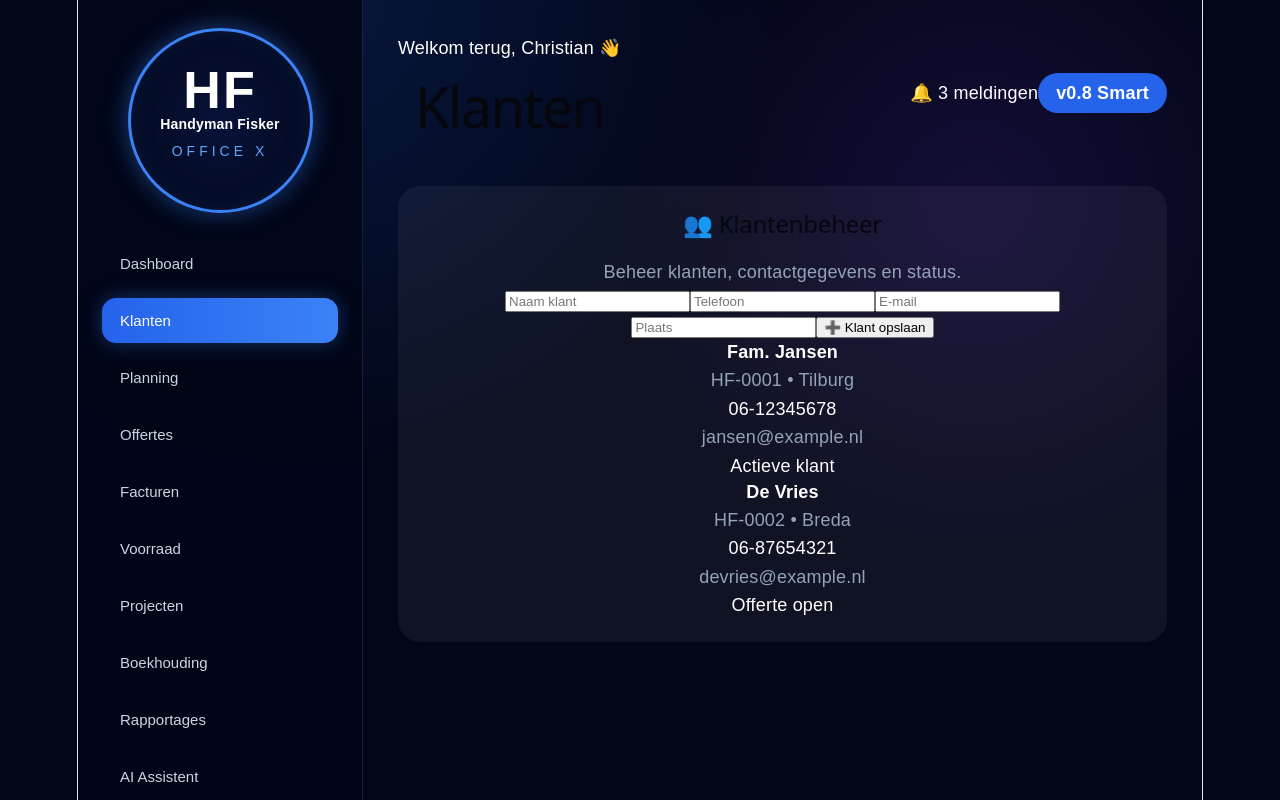
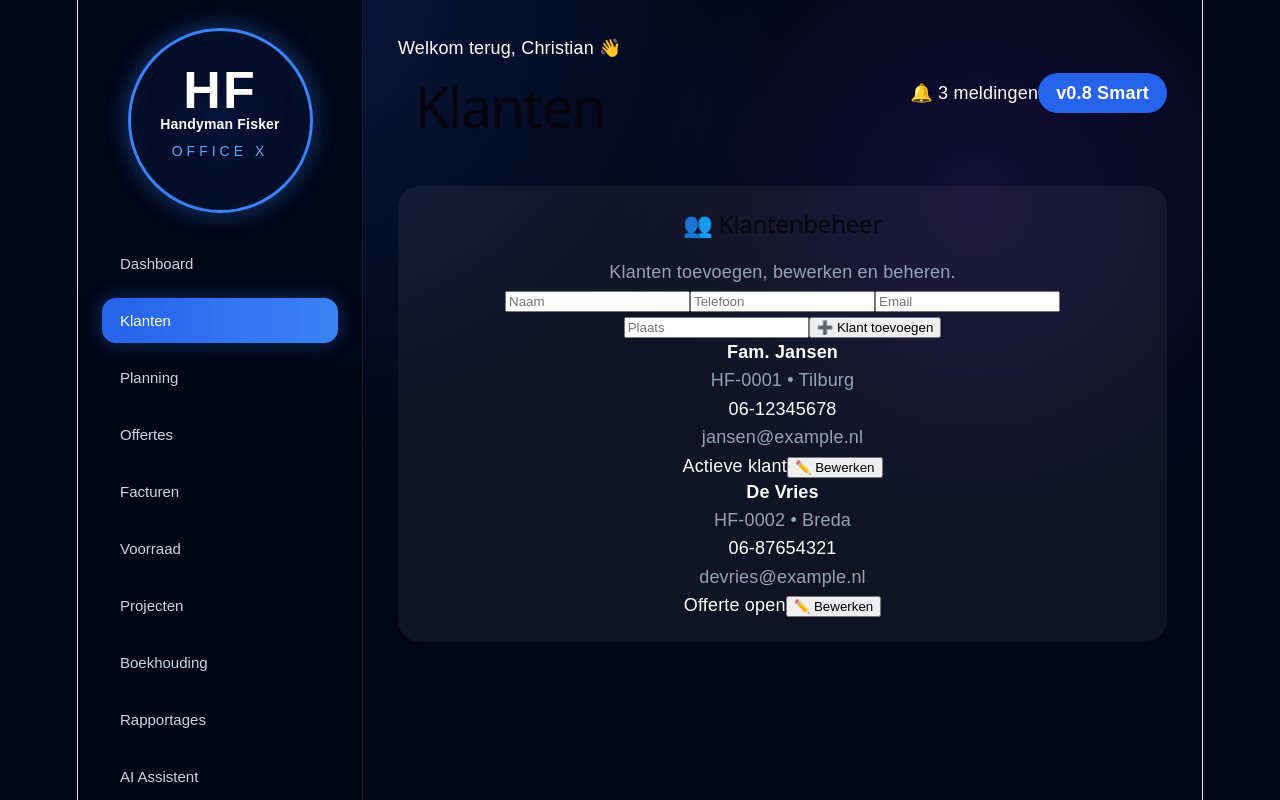
Before and after one commit to hmo519/handyman-fisker-office-x, a React (Vite) app: page / in a window 1280 px wide. Both pictures are taken after a click on the button "Klanten". Shown: the top 800 px of the page. Built offline with nearby package versions, Linux system fonts and the light colour scheme.

Commit message:
CRM: add customer edit with local storage

```diff
--- a/src/pages/klanten.jsx
+++ b/src/pages/klanten.jsx
@@ -14,6 +14,8 @@ function Klanten() {
     city: "",
   });
 
+  const [editingId, setEditingId] = useState(null);
+
   useEffect(() => {
     localStorage.setItem("hf-customers", JSON.stringify(customers));
   }, [customers]);
@@ -25,8 +27,37 @@ function Klanten() {
     });
   }
 
-  function addCustomer() {
+  function resetForm() {
+    setForm({
+      name: "",
+      phone: "",
+      email: "",
+      city: "",
+    });
+
+    setEditingId(null);
+  }
+
+  function saveCustomer() {
     if (!form.name.trim()) return;
+
+    if (editingId) {
+      const updatedCustomers = customers.map((customer) =>
+        customer.id === editingId
+          ? {
+              ...customer,
+              name: form.name,
+              phone: form.phone,
+              email: form.email,
+              city: form.city,
+            }
+          : customer
+      );
+
+      setCustomers(updatedCustomers);
+      resetForm();
+      return;
+    }
 
     const newCustomer = {
       id: `HF-${String(customers.length + 1).padStart(4, "0")}`,
@@ -38,12 +69,17 @@ function Klanten() {
     };
 
     setCustomers([...customers, newCustomer]);
+    resetForm();
+  }
+
+  function editCustomer(customer) {
+    setEditingId(customer.id);
 
     setForm({
-      name: "",
-      phone: "",
-      email: "",
-      city: "",
+      name: customer.name,
+      phone: customer.phone,
+      email: customer.email,
+      city: customer.city,
     });
   }
 
@@ -53,7 +89,7 @@ function Klanten() {
         <div>
           <h2>👥 Klantenbeheer</h2>
           <p className="empty">
-            Beheer klanten, contactgegevens en status.
+            Klanten toevoegen, bewerken en beheren.
           </p>
         </div>
       </div>
@@ -63,7 +99,7 @@ function Klanten() {
           name="name"
           value={form.name}
           onChange={handleChange}
-          placeholder="Naam klant"
+          placeholder="Naam"
         />
 
         <input
@@ -77,7 +113,7 @@ function Klanten() {
           name="email"
           value={form.email}
           onChange={handleChange}
-          placeholder="E-mail"
+          placeholder="Email"
         />
 
         <input
@@ -87,9 +123,15 @@ function Klanten() {
           placeholder="Plaats"
         />
 
-        <button onClick={addCustomer}>
-          ➕ Klant opslaan
+        <button onClick={saveCustomer}>
+          {editingId ? "💾 Wijzigingen opslaan" : "➕ Klant toevoegen"}
         </button>
+
+        {editingId && (
+          <button onClick={resetForm}>
+            ❌ Annuleren
+          </button>
+        )}
       </div>
 
       <div className="customerList">
@@ -110,6 +152,10 @@ function Klanten() {
             <span className="statusBadge">
               {customer.status}
             </span>
+
+            <button onClick={() => editCustomer(customer)}>
+              ✏️ Bewerken
+            </button>
           </div>
         ))}
       </div>
```
